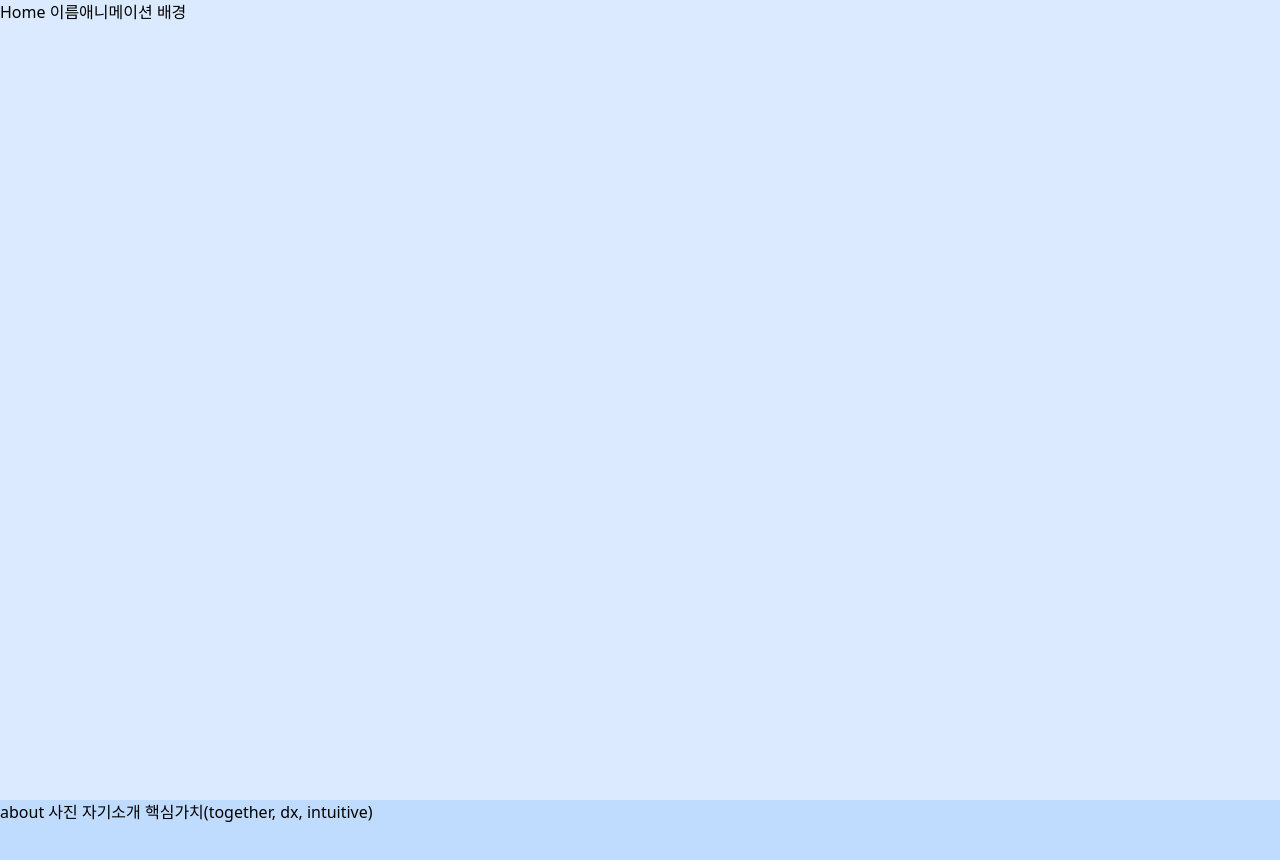
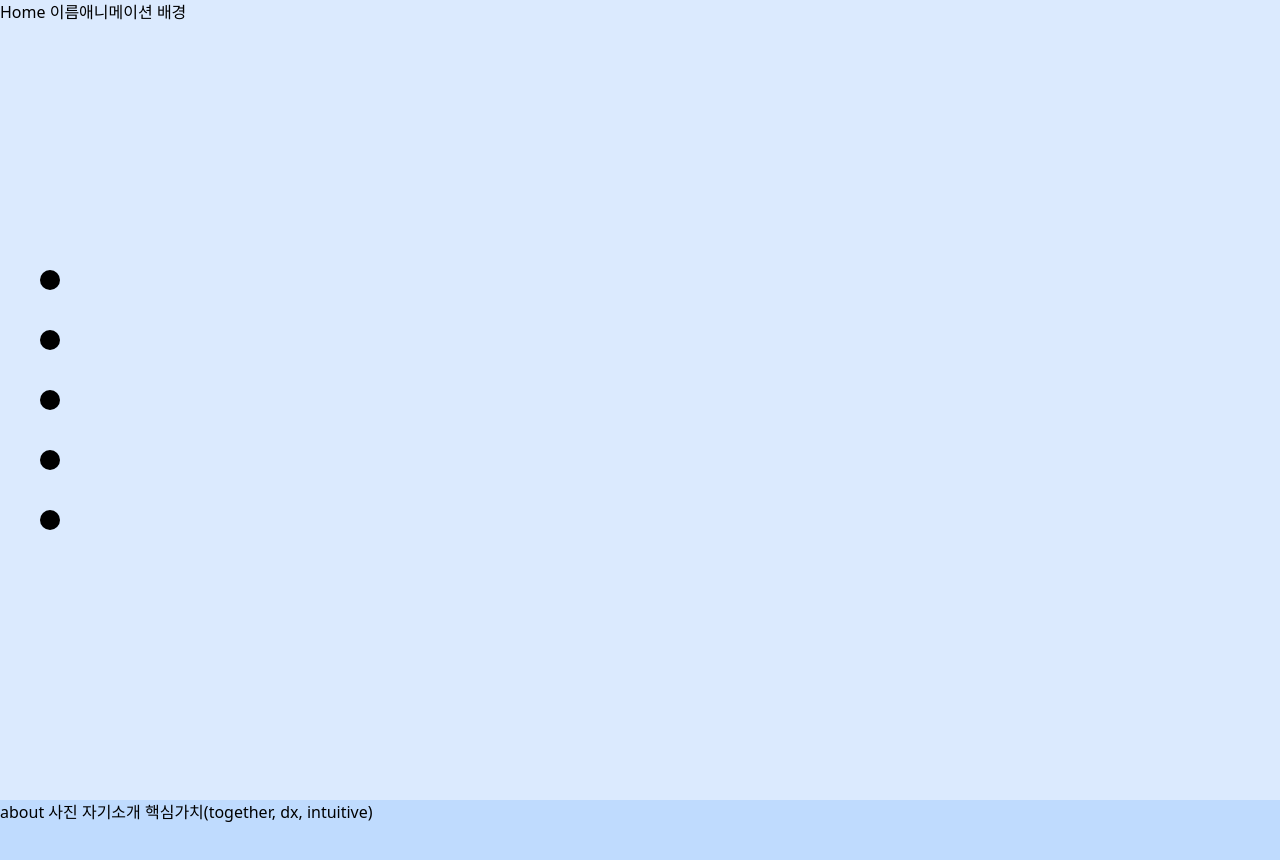
Before and after one commit to thwlckd/portfolio.v1, a Next.js app: page / in a window 1280 px wide. Shown: the top 860 px of the page. Built offline with nearby package versions, Linux system fonts and the light colour scheme.

Commit message:
Feat: 영역별 페이지네이션 sidebar 작업

```diff
--- a/src/app/layout.tsx
+++ b/src/app/layout.tsx
@@ -5,8 +5,8 @@ import './globals.css';
 const inter = Inter({ subsets: ['latin'] });
 
 export const metadata: Metadata = {
-  title: 'Create Next App',
-  description: 'Generated by create next app',
+  title: '프론트엔드 박창협 포트폴리오',
+  description: '프론트엔드 박창협 포트폴리오입니다.',
 };
 
 export default function RootLayout({
@@ -15,7 +15,7 @@ export default function RootLayout({
   children: React.ReactNode;
 }>) {
   return (
-    <html lang="en">
+    <html lang="ko">
       <body className={(inter.className, 'min-h-screen bg-gray-300')}>
         {children}
       </body>
--- a/src/app/page.tsx
+++ b/src/app/page.tsx
@@ -1,3 +1,5 @@
+import Link from 'next/link';
+import { Children } from 'react';
 import Home from '@/components/Home';
 import About from '@/components/About';
 import Skill from '@/components/Skill';
@@ -7,6 +9,7 @@ import Contact from '@/components/Contact';
 export default function Main() {
   return (
     <>
+      <SideBar />
       <Home />
       <About />
       <Skill />
@@ -15,3 +18,22 @@ export default function Main() {
     </>
   );
 }
+
+const SECTIONS = ['#home', '#about', '#skill', '#project', '#contact'];
+
+const SideBar = () => {
+  return (
+    <ul className="fixed top-0 left-10 flex flex-col justify-center gap-10 h-screen z-50">
+      {Children.toArray(
+        SECTIONS.map((section) => (
+          <li>
+            <Link
+              className="block w-5 h-5 rounded-full bg-black"
+              href={section}
+            ></Link>
+          </li>
+        )),
+      )}
+    </ul>
+  );
+};
--- a/src/components/About.tsx
+++ b/src/components/About.tsx
@@ -1,6 +1,6 @@
 export default function About() {
   return (
-    <div className="min-h-screen bg-blue-200">
+    <div id="about" className="min-h-screen bg-blue-200">
       about 사진 자기소개 핵심가치(together, dx, intuitive)
     </div>
   );
--- a/src/components/Contact.tsx
+++ b/src/components/Contact.tsx
@@ -1,3 +1,7 @@
 export default function Contact() {
-  return <div className="min-h-screen bg-blue-500">contact 이메일</div>;
+  return (
+    <div id="contact" className="min-h-screen bg-blue-500">
+      contact 이메일
+    </div>
+  );
 }
--- a/src/components/Home.tsx
+++ b/src/components/Home.tsx
@@ -1,5 +1,7 @@
 export default function Home() {
   return (
-    <div className="min-h-screen bg-blue-100">Home 이름애니메이션 배경</div>
+    <div id="home" className="min-h-screen bg-blue-100">
+      Home 이름애니메이션 배경
+    </div>
   );
 }
--- a/src/components/Project.tsx
+++ b/src/components/Project.tsx
@@ -1,5 +1,7 @@
 export default function Project() {
   return (
-    <div className="min-h-screen bg-blue-400">project 프로젝트카드 모달</div>
+    <div id="project" className="min-h-screen bg-blue-400">
+      project 프로젝트카드 모달
+    </div>
   );
 }
--- a/src/components/Skill.tsx
+++ b/src/components/Skill.tsx
@@ -1,6 +1,6 @@
 export default function Skill() {
   return (
-    <div className="min-h-screen bg-blue-300">
+    <div id="skill" className="min-h-screen bg-blue-300">
       skill 기술스택 이미지 → 애니메이션
     </div>
   );
```
